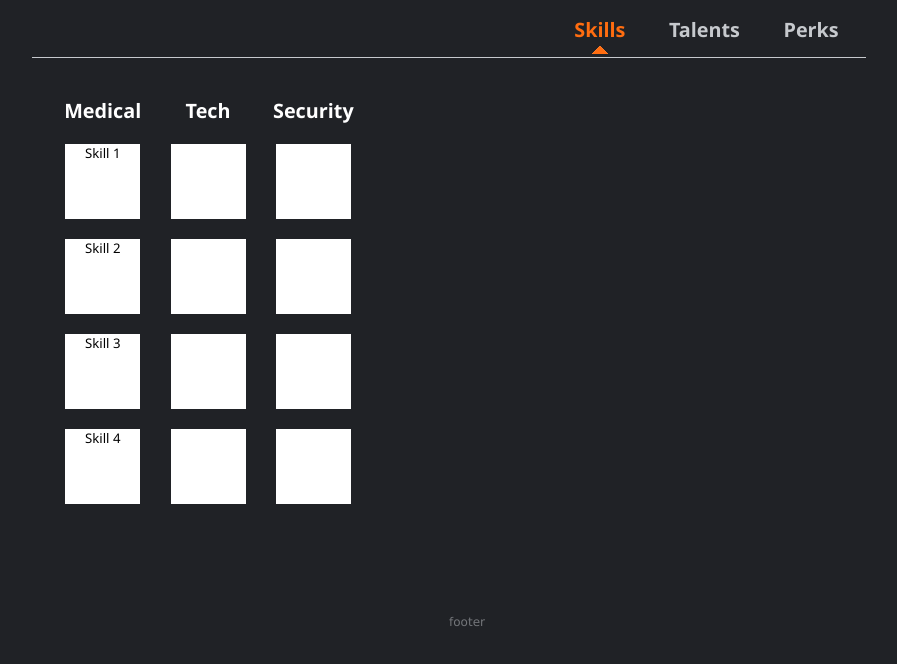
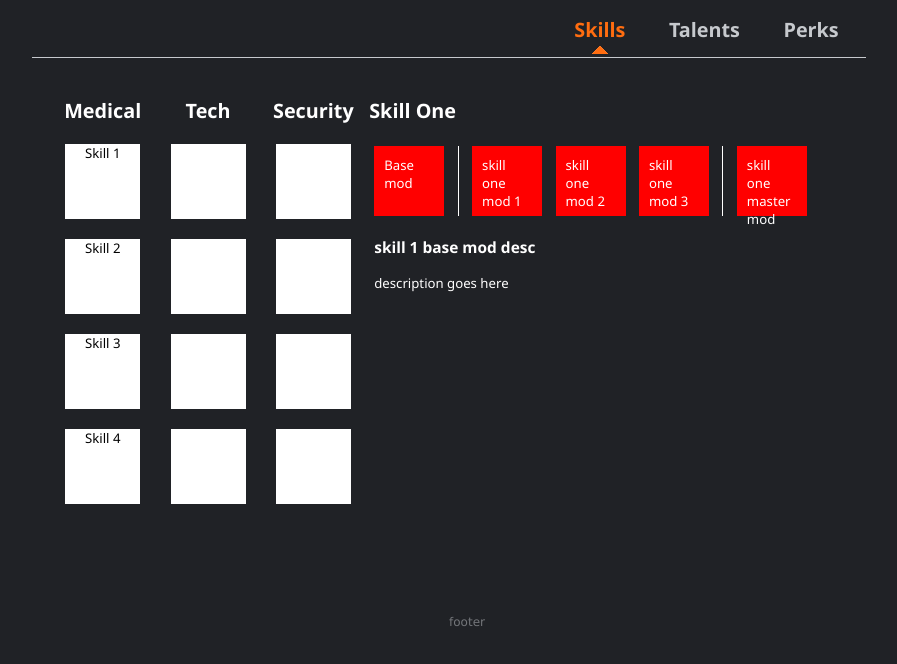
Before and after one commit to Zeromark30/Zeromark30, a plain HTML site: page index.html in a window 1280 px wide. Shown: the whole page, without its empty margins (173-1070 px from the left). Drawn offline with Linux system fonts and the light colour scheme.

Commit message:
display default skill

```diff
--- a/index.html
+++ b/index.html
@@ -106,6 +106,10 @@ margin: 20px auto;
   width: 1px; /* Line width */
   height: 50px; /* Override in-line if you want specific height. */
 
+}
+
+#skill1.skillwrapper {
+	display:block;
 }
 
 .skillwrapper, .moddesc {
```
